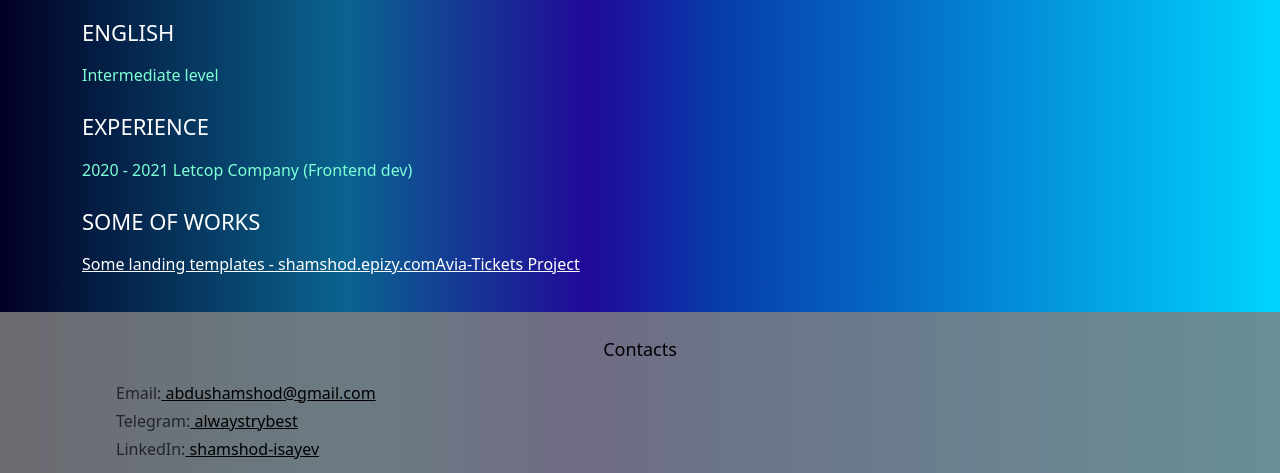
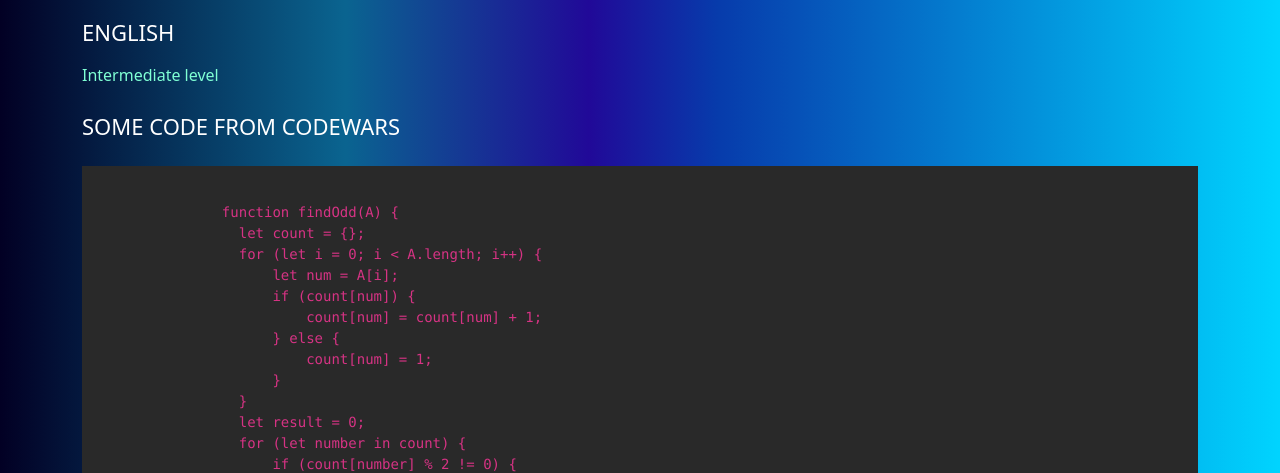
Before and after one commit to ShamshodIsayev/rsschool-cv, a plain HTML site: page index.html in a window 1280 px wide. Shown: the part 477-950 px from the top of the page. Drawn offline with nearby package versions, Linux system fonts and the light colour scheme; grey boxes are pictures that could not be loaded.

Commit message:
feat: add new categories

```diff
--- a/css/style.css
+++ b/css/style.css
@@ -62,6 +62,9 @@ body {
   transition: .3s;
   background: #f0f8ffb4;
 }
+.nav-link{
+  font-weight: 700;
+}
 .main_title,
 .contacts_title {
   font-size: 22px;
@@ -99,6 +102,10 @@ body {
   color: #ffffff;
   /* text-decoration: none; */
 }
+.works_ul{
+  display: block;
+  padding-left: 0;
+}
 .contacts {
   background: #808080d3;
   padding: 2px 50px 30px;
@@ -127,6 +134,13 @@ body {
 .logo_link {
   color: black;
 }
+.main__code{
+
+  color: #d63384;
+  padding: 15px 5px;
+  background-color: rgb(41, 41, 41);
+}
+
 
 @media (max-width: 1080px) {
   .img {
--- a/index.html
+++ b/index.html
@@ -34,7 +34,7 @@
             <ul class="navbar-nav me-auto mb-2 mb-lg-0">
               <li class="nav-item">
                 <a class="nav-link" href="http://shamshod.epizy.com/"
-                  >Some templates
+                  >Some-Templates
                 </a>
               </li>
               <li class="nav-item">
@@ -95,16 +95,46 @@
           <p class="main__description">Intermediate level</p>
         </section>
 
+
+        <section class="main__section ">
+          <h4 class="main_title">Some code from Codewars</h4>
+            <p class="main__description">
+              <pre class="main__code">
+              <code>
+                function findOdd(A) {
+                  let count = {};
+                  for (let i = 0; i < A.length; i++) {
+                      let num = A[i];
+                      if (count[num]) {
+                          count[num] = count[num] + 1;
+                      } else {
+                          count[num] = 1;
+                      }
+                  }
+                  let result = 0;
+                  for (let number in count) {
+                      if (count[number] % 2 != 0) {
+                          result = number;
+                      }
+                  }
+                  return parseInt(result); // since object properies are strings
+              </code>
+              </pre>
+            </p>
+        </section>
+
         <section class="main__section">
           <h4 class="main_title">Experience</h4>
           <ul class="main_ul">
-            <li class="main__description">2020 - 2021 Letcop Company (Frontend dev)</li>
+            <li class="main__description">
+              2020 - 2021 Letcop Company (Frontend dev)
+            </li>
           </ul>
         </section>
 
         <section class="main__section">
           <h4 class="main_title">Some of works</h4>
-          <ul class="main_ul">
+          <ul class="works_ul">
             <li class="main__description">
               <a class="main__link" href="http://shamshod.epizy.com/"
                 >Some landing templates - shamshod.epizy.com</a
@@ -112,7 +142,8 @@
             </li>
             <li class="main__description">
               <a
-                class="main__link" href="https://shamshodisayev.github.io/Avia-Tickets/dist/index.html"
+                class="main__link"
+                href="https://shamshodisayev.github.io/Avia-Tickets/dist/index.html"
               >
                 Avia-Tickets Project
               </a>
@@ -136,11 +167,16 @@
             </li>
             <li class="contacts_li">
               <span>Telegram:</span
-              ><a class="contacts__link" href="https://t.me/alwaystrybest"> alwaystrybest</a>
+              ><a class="contacts__link" href="https://t.me/alwaystrybest">
+                alwaystrybest</a
+              >
             </li>
             <li class="contacts_li">
               <span>LinkedIn:</span
-              ><a class="contacts__link" href="https://www.linkedin.com/in/shamshod-isayev-b58391215/">
+              ><a
+                class="contacts__link"
+                href="https://www.linkedin.com/in/shamshod-isayev-b58391215/"
+              >
                 shamshod-isayev</a
               >
             </li>
```
